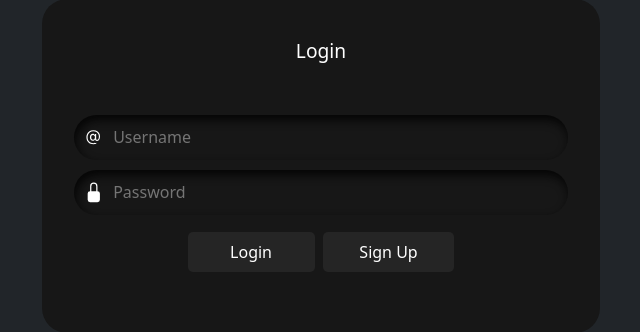
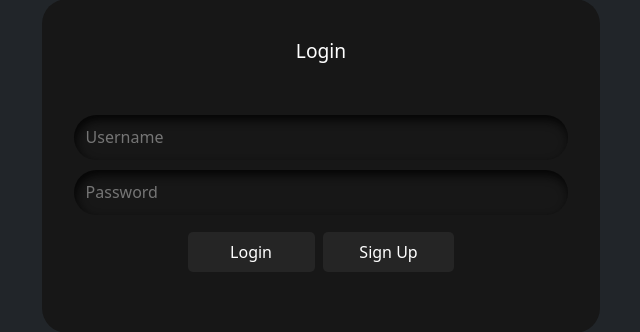
Before and after one commit to RafaMattss/toDo, a Django app: page /login/ in a window 1280 px wide. Shown: the part 121-453 px from the top of the page, without its empty margins (319-959 px from the left). Run offline with Django 5.2, Linux system fonts and the light colour scheme.

Commit message:
update: updated login window

```diff
--- a/templates/registration/login.html
+++ b/templates/registration/login.html
@@ -12,15 +12,9 @@
       {% csrf_token %}
       <p id="heading">Login</p>
       <div class="field">
-      <svg class="input-icon" xmlns="http://www.w3.org/2000/svg" width="16" height="16" fill="currentColor" viewBox="0 0 16 16">
-      <path d="M13.106 7.222c0-2.967-2.249-5.032-5.482-5.032-3.35 0-5.646 2.318-5.646 5.702 0 3.493 2.235 5.708 5.762 5.708.862 0 1.689-.123 2.304-.335v-.862c-.43.199-1.354.328-2.29.328-2.926 0-4.813-1.88-4.813-4.798 0-2.844 1.921-4.881 4.594-4.881 2.735 0 4.608 1.688 4.608 4.156 0 1.682-.554 2.769-1.416 2.769-.492 0-.772-.28-.772-.76V5.206H8.923v.834h-.11c-.266-.595-.881-.964-1.6-.964-1.4 0-2.378 1.162-2.378 2.823 0 1.737.957 2.906 2.379 2.906.8 0 1.415-.39 1.709-1.087h.11c.081.67.703 1.148 1.503 1.148 1.572 0 2.57-1.415 2.57-3.643zm-7.177.704c0-1.197.54-1.907 1.456-1.907.93 0 1.524.738 1.524 1.907S8.308 9.84 7.371 9.84c-.895 0-1.442-.725-1.442-1.914z"></path>
-      </svg>
         <input autocomplete="off" placeholder="Username" class="input-field" type="text" name="username">
       </div>
       <div class="field">
-      <svg class="input-icon" xmlns="http://www.w3.org/2000/svg" width="16" height="16" fill="currentColor" viewBox="0 0 16 16">
-      <path d="M8 1a2 2 0 0 1 2 2v4H6V3a2 2 0 0 1 2-2zm3 6V3a3 3 0 0 0-6 0v4a2 2 0 0 0-2 2v5a2 2 0 0 0 2 2h6a2 2 0 0 0 2-2V9a2 2 0 0 0-2-2z"></path>
-      </svg>
         <input placeholder="Password" class="input-field" type="password" name="password">
       </div>
       {% if messages %}
```
